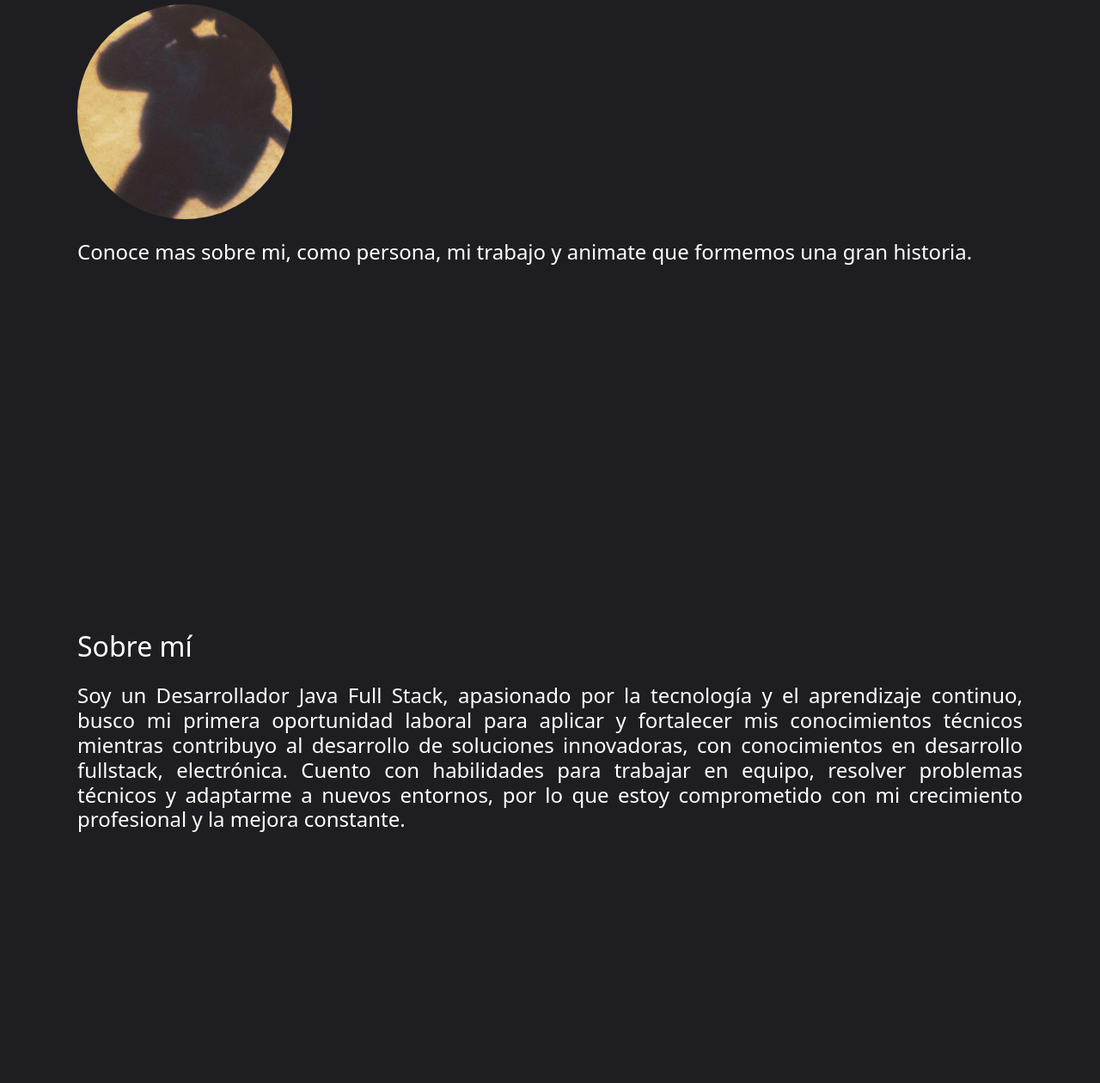
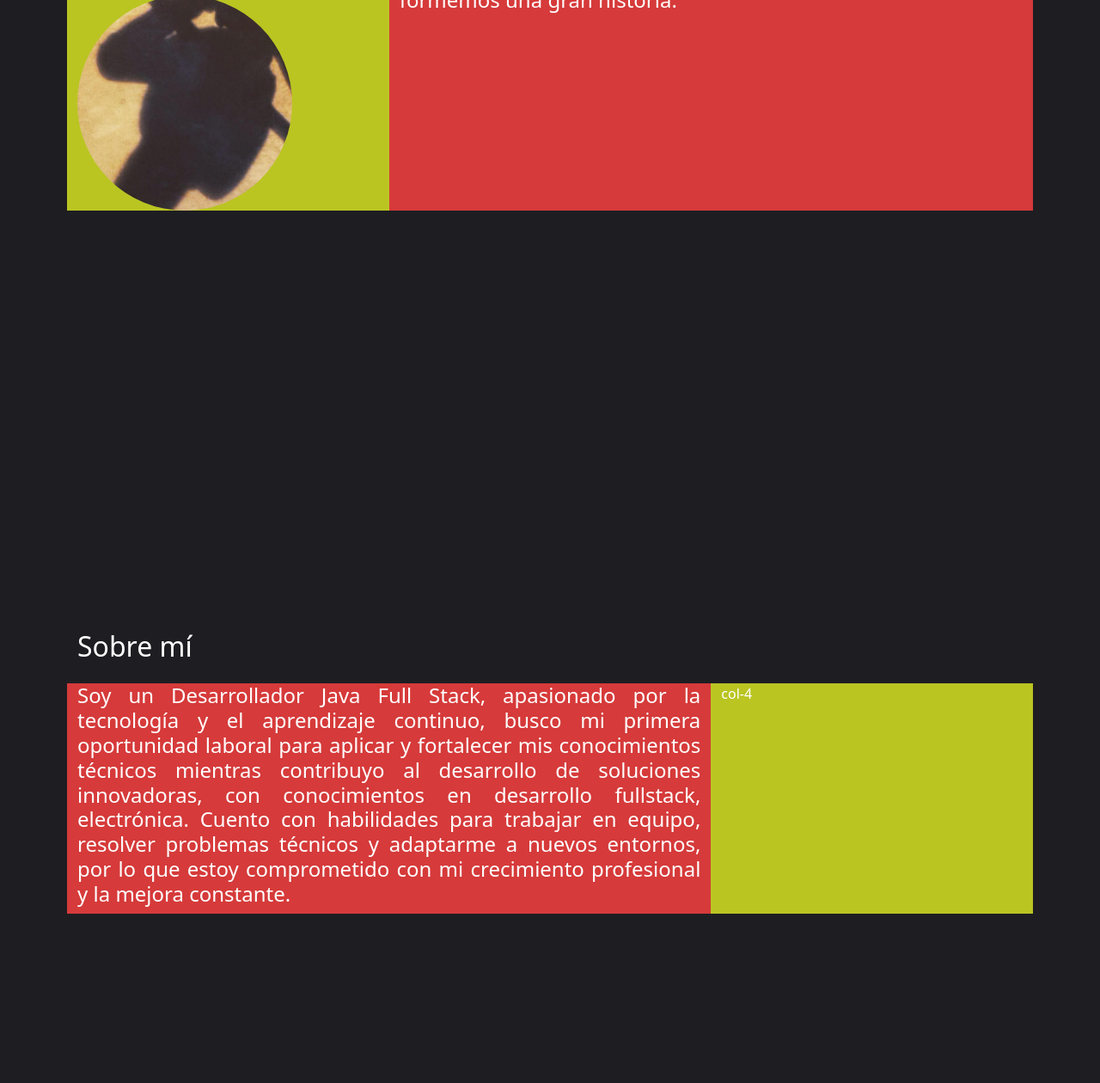
Before and after one commit to ShwapauX/porfolioSX, a plain HTML site: page index.html in a window 1280 px wide. Shown: the part 255-1515 px from the top of the page at 86% size. Drawn offline with nearby package versions, Linux system fonts and the light colour scheme.

Commit message:
Guias de espacio y grid colocado

```diff
--- a/index.html
+++ b/index.html
@@ -50,30 +50,58 @@
 
 <!-- Contenido principal del portafolio, dividido por temas. -->
 <main>
+        <!-- para guiarme en el espaciado
+        <div class="row">
+            <div class="col-8 espace">col-8</div>
+            <div class="col-4 fspace">col-4</div>
+        </div>
+        <div class="row">
+            <div class="col-4 fspace">col-8</div>
+            <div class="col-8 espace">col-4</div>
+        </div> -->
     <!-- Presentación inicial y foto del titular. -->
     <section class="portfolio-section" id="inicio" data-accent="#42e6a4">
-        <h1>Christopher Blanco M</h1>
+        <div class="row">
+            <div class="col-4 fspace">
+                <h2>Christopher Blanco M</h2>
                 <br>
                 <img id="perfil" src="assets/perfil.jpg" alt="Foto">
                 <br>
+            </div>
+            <div class="col-8 espace">
                 <br>
                 <h4 id="inicio">Conoce mas sobre mi, como persona, mi trabajo y animate que formemos una gran historia.</h4>
+            </div>
+        </div>
+
+
     </section>
     <!-- Biografía profesional y resumen de habilidades. -->
     <section class="portfolio-section" id="sobre-mi" data-accent="#62d9d0">
-        <h2>Sobre mí</h2>
+        <h2>Sobre mí</h2><br>
+        <div class="row">
+            <div class="col-8 espace">
+                <h4 id="sobremi">Soy un Desarrollador Java Full Stack, apasionado por la tecnología y el aprendizaje continuo, busco mi primera oportunidad laboral para aplicar y fortalecer mis conocimientos técnicos mientras contribuyo al desarrollo de soluciones innovadoras, con conocimientos en desarrollo fullstack, electrónica. Cuento con habilidades para trabajar en equipo, resolver problemas técnicos y adaptarme a nuevos entornos, por lo que estoy comprometido con mi crecimiento profesional y la mejora constante.</h4>
+            </div>
+            <div class="col-4 fspace">col-4</div>
+        </div>
         <br>
-        <h4 id="sobremi">Soy un Desarrollador Java Full Stack, apasionado por la tecnología y el aprendizaje continuo, busco mi primera oportunidad laboral para aplicar y fortalecer mis conocimientos técnicos mientras contribuyo al desarrollo de soluciones innovadoras, con conocimientos en desarrollo fullstack, electrónica. Cuento con habilidades para trabajar en equipo, resolver problemas técnicos y adaptarme a nuevos entornos, por lo que estoy comprometido con mi crecimiento profesional y la mejora constante.</h4>
+
     </section>
     <!-- Espacio para mostrar la experiencia profesional. -->
     <section class="portfolio-section" id="experiencia" data-accent="#85d66a">
-        <h2>Experiencia</h2>
+        <h2>Experiencia</h2><br>
+        <div class="row">
+            <div class="col-4 fspace">col-8</div>
+            <div class="col-8 espace">col-4</div>
+        </div>
     </section>
 
     <!-- Espacio para mostrar las tecnologías conocidas. -->
     <section class="portfolio-section" id="tecnologias" data-accent="#f0c674">
         <h2>Tecnologías</h2><br><br>
-
+        <div class="row">
+            <div class="col-8 espace">
                 <h3>Herramientas y entorno</h3><br>
                 <div class="skills-list">
                     <div class="cardiconSkll"><img class="iconSkll" src="https://cdn.jsdelivr.net/gh/devicons/devicon@latest/icons/git/git-original.svg" alt="Git"></div>
@@ -97,6 +125,10 @@
                     <div class="cardiconSkll"><img class="iconSkll" src="https://cdn.jsdelivr.net/gh/devicons/devicon@latest/icons/spring/spring-original.svg" alt="Spring"></div>
                     <div class="cardiconSkll"><img class="iconSkll" src="https://cdn.jsdelivr.net/gh/devicons/devicon@latest/icons/mysql/mysql-original-wordmark.svg" alt="MySQL"></div>
                 </div>
+            </div>
+            <div class="col-4 fspace">col-4</div>
+        </div>
+
     </section>
 
     <!-- Galería de proyectos presentados en tarjetas. -->
--- a/style.css
+++ b/style.css
@@ -136,6 +136,15 @@ footer{
     text-align: center;
     color: black;
 }
+/* seccion de exeriencia */
+.espace{
+    background-color: #d63a3a;
+}
+.fspace{
+    background-color: #bac522;
+}
+
+
 /* seccion de tecnologias */
 .iconSkll{
     max-width: 58px;
```
Lines whose indentation alone changed are shown as unchanged.
